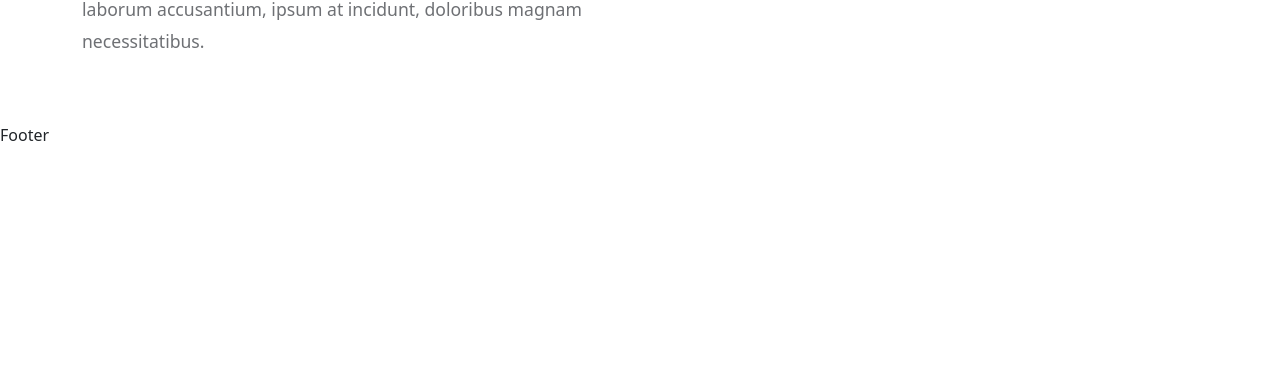
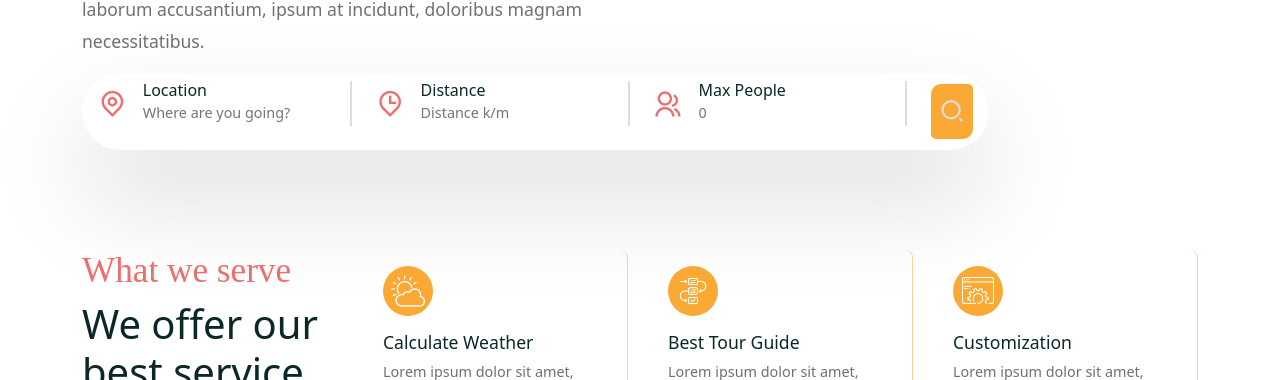
Before and after one commit to BadolJnU/Travel_Website, a React (Create React App) app in the folder frontend/: page /home in a window 1280 px wide. Shown: the part 572-952 px from the top of the page. Before the commit the page ends 800 px from the top, so only its background shows below. Built offline with nearby package versions, Linux system fonts and the light colour scheme; a web font is replaced by a local one.

Commit message:
Service we offered section done

```diff
--- /dev/null
+++ b/frontend/src/Services/ServicesCard.css
@@ -0,0 +1,33 @@
+.service__item {
+    padding: 1rem;
+    border-bottom: 1px solid #faa83586;
+    border-right: 1px solid #faa83586;
+    border-radius: 0.5rem;
+}
+
+.service__img {
+    width: 50px;
+    height: 50px;
+    display: flex;
+    align-items: center;
+    justify-content: center;
+    border-radius: 50px;
+    background: var(--secondary-color);
+    padding: 0.5em;
+    margin-bottom: 1rem;
+    line-height: 50px;
+}
+
+.service__img img {
+    width: 100%;
+}
+
+.service__item h5 {
+    font-size: 1.1rem;
+    font-weight: 500;
+}
+
+.service__item p {
+    font-size: 0.9rem;
+    color: var(--text-color);
+}
--- /dev/null
+++ b/frontend/src/Services/ServicesCard.jsx
@@ -0,0 +1,18 @@
+import React from 'react'
+import './ServicesCard.css';
+
+const ServicesCard = ({item}) => {
+
+    const { imgUrl, title, desc } = item;
+  return (
+    <div className='service__item'>
+        <div className="service__img">
+            <img src={imgUrl} alt="" />
+        </div>
+        <h5>{title}</h5>
+        <p>{desc}</p>
+    </div>
+  )
+}
+
+export default ServicesCard
--- /dev/null
+++ b/frontend/src/Services/ServicesList.jsx
@@ -0,0 +1,39 @@
+import React from 'react'
+import ServicesCard from './ServicesCard';
+import { Col } from 'reactstrap';
+
+import weatherImg from '../assets/images/weather.png';
+import guideImg from '../assets/images/guide.png';
+import customizationImg from '../assets/images/customization.png';
+
+const servicesDate = [
+    {
+        imgUrl: weatherImg,
+        title: "Calculate Weather",
+        desc: "Lorem ipsum dolor sit amet, consectetur adipiscing elit"
+    },
+    {
+        imgUrl: guideImg,
+        title: "Best Tour Guide",
+        desc: "Lorem ipsum dolor sit amet, consectetur adipiscing elit"
+    },
+    {
+        imgUrl: customizationImg,
+        title: "Customization",
+        desc: "Lorem ipsum dolor sit amet, consectetur adipiscing elit"
+    }
+]
+
+const ServicesList = () => {
+  return <>
+    {
+        servicesDate.map((item, index) => (
+            <Col lg="3" key={index}>
+                <ServicesCard item={item}/>
+            </Col>
+        ))
+    }
+  </>
+}
+
+export default ServicesList
--- a/frontend/src/pages/Home.jsx
+++ b/frontend/src/pages/Home.jsx
@@ -7,6 +7,8 @@ import heroImg from '../assets/images/hero-img01.jpg';
 import heroImg2 from '../assets/images/hero-img02.jpg';
 import heroVideo from '../assets/images/hero-video.mp4';
 import Subtitle from '../shared/subtitle'
+import SearchBar from '../shared/SearchBar';
+import ServicesList from '../Services/ServicesList';
 
 const Home = () => {
   return <>
@@ -39,10 +41,23 @@ const Home = () => {
               <img src={heroImg2} alt="" />
             </div>
           </Col>
+          <SearchBar />
         </Row>
       </Container>
     </section>
     {/* hero section end */}
+    {/* Service section */}
+    <section>
+      <Container>
+        <Row>
+          <Col lg="3">
+            <h5 className='services__subtitle'>What we serve</h5>
+            <h2 className='services__title'>We offer our best service</h2>
+          </Col>
+          <ServicesList />
+        </Row>
+      </Container>
+    </section>
   </>
 }
 
--- /dev/null
+++ b/frontend/src/shared/SearchBar.css
@@ -0,0 +1,39 @@
+.search__bar {
+    padding: 0.5rem 1rem;
+    border-radius: 50px;
+    box-shadow: rgba(17, 12, 46, 0.15) 0px 48px 100px 0px;
+    width: max-content;
+}
+
+.form__group span {
+    font-size: 1.8rem;
+    color: #ee6e6e;
+}
+
+.form__group input {
+    border: none;
+    font-size: 0.9rem;
+    color: var(--heading-color);
+    font-weight: 500;
+}
+
+.form__group input:focus {
+    outline: none;
+}
+
+.form__group h6 {
+    margin-bottom: 0;
+}
+
+.form__group-fast {
+    border-right: 2px solid #ddd;
+}
+
+.search__icon {
+    font-size: 1.6rem;
+    padding: 0.5rem;
+    background-color: var(--secondary-color);
+    color: #ddd;
+    border-radius: 10px 5px 10px 5px;
+    cursor: pointer;
+}
--- /dev/null
+++ b/frontend/src/shared/SearchBar.jsx
@@ -0,0 +1,56 @@
+import React, { useRef } from 'react'
+import './SearchBar.css'
+
+import { Col, Form, FormGroup } from 'reactstrap'
+
+const SearchBar = () => {
+
+    const locationRef = useRef('')
+    const distanceRef = useRef(0)
+    const maxPeopleRef = useRef(0)
+
+
+    const searchHandler = () => {
+        const location = locationRef.current.value
+        const distance = distanceRef.current.value
+        const maxPeople = maxPeopleRef.current.value
+
+        if (location === '' || distance === '' || maxPeople === '') {
+            alert("All fields are required!!!")
+        }
+    }
+  return (
+    <Col lg="2">
+        <div className="search__bar">
+            <Form className='d-flex align-items-center gap-4'>
+                <FormGroup className='d-flex gap-3 form__group form__group-fast'>
+                    <span><i class="ri-map-pin-line"></i></span>
+                    <div>
+                        <h6>Location</h6>
+                        <input type="text" name="location" id="location" placeholder='Where are you going?' ref={locationRef}/>
+                    </div>
+                </FormGroup>
+                <FormGroup className='d-flex gap-3 form__group form__group-fast'>
+                    <span><i class="ri-map-pin-time-line"></i></span>
+                    <div>
+                        <h6>Distance</h6>
+                        <input type="number" name="distance" id="distance" placeholder='Distance k/m' ref={distanceRef}/>
+                    </div>
+                </FormGroup>
+                <FormGroup className='d-flex gap-3 form__group form__group-fast'>
+                    <span><i class="ri-group-line"></i></span>
+                    <div>
+                        <h6>Max People</h6>
+                        <input type="number" name="maxPeople" id="maxPeople" placeholder='0' ref={maxPeopleRef}/>
+                    </div>
+                </FormGroup>
+                <span className='search__icon' type="submit" onClick={searchHandler}>
+                    <i class="ri-search-2-line"></i>
+                </span>
+            </Form>
+        </div>
+    </Col>
+  )
+}
+
+export default SearchBar
--- a/frontend/src/styles/Home.css
+++ b/frontend/src/styles/Home.css
@@ -40,3 +40,15 @@
 .hero_Img-box {
     padding-top: 2rem;
 }
+
+.services__subtitle {
+    font-size: 2.2rem;
+    font-weight: 500;
+    color: #ee6e6e;
+    font-family: var(--subtitle-font-name);
+}
+
+.services__title {
+    font-size: 2.5rem;
+    font-weight: 500;
+}
```
